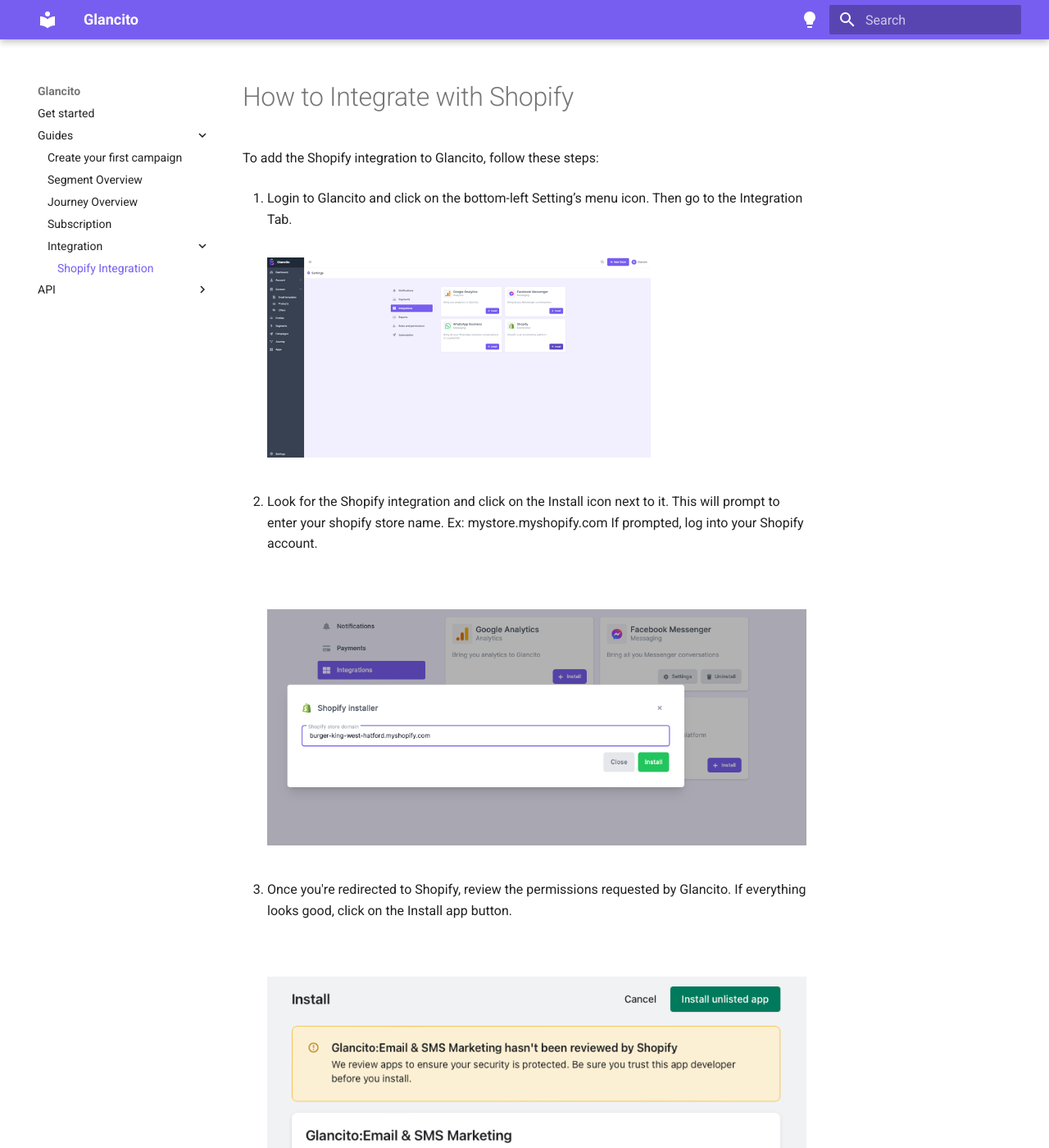
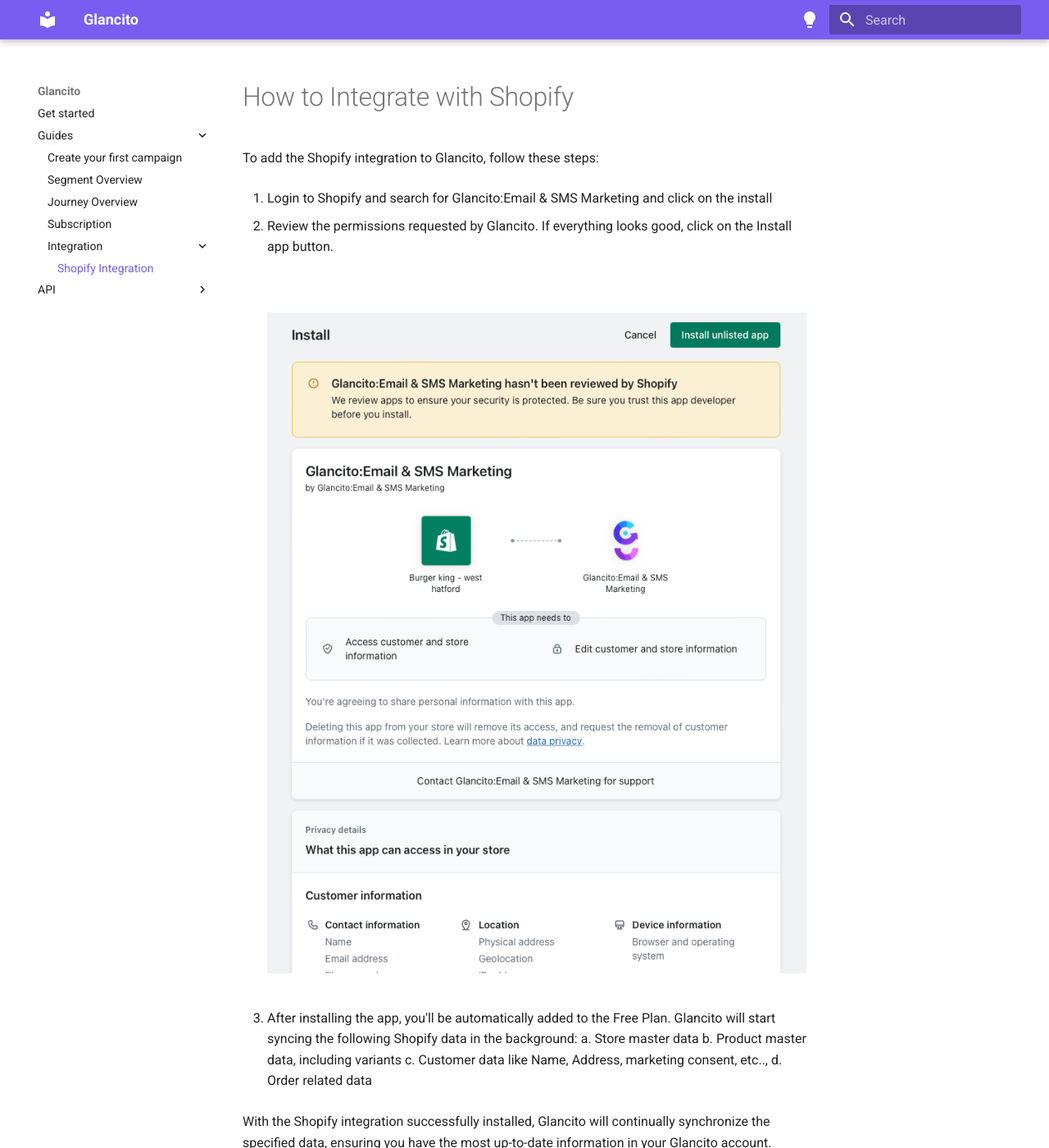
Before and after one commit to Loyaltydish/loyaltydish-docs, an MkDocs documentation site: the page built from docs/guides/integrations/shopify_integrations.md, in a window 1280 px wide and 1400 px high. Shown: the whole window at 82% size. Built offline with MkDocs 1.6.1 and Material for MkDocs 9.7.7, drawn with Linux system fonts in a browser that asks for light colours.

Commit message:
Updated shopify integration

```diff
--- a/docs/guides/integrations/shopify_integrations.md
+++ b/docs/guides/integrations/shopify_integrations.md
@@ -2,29 +2,16 @@
 
 To add the Shopify integration to Glancito, follow these steps:
 
-1.	Login to Glancito and click on the bottom-left Setting’s menu icon. Then go to the Integration Tab.
-      <br> <!-- Add an empty line --> </br>
+1.	Login to Shopify and search for Glancito:Email & SMS Marketing and click on the install
 
-      ![Shopify Integration](../../assets/integrations/shopify-integration.png)
-      <br> <!-- Add an empty line --> </br>
-
-
-2.	Look for the Shopify integration and click on the Install icon next to it. This will prompt to enter your shopify store name. Ex: mystore.myshopify.com
-      If prompted, log into your Shopify account.
-
-      <br> <!-- Add an empty line --> </br>
-
-      ![Shopify Integration](../../assets/integrations/shopify-setting-integration.png)
-      <br> <!-- Add an empty line --> </br>
-
-3.	Once you're redirected to Shopify, review the permissions requested by Glancito. If everything looks good, click on the Install app button.
+2.	Review the permissions requested by Glancito. If everything looks good, click on the Install app button.
 
       <br> <!-- Add an empty line --> </br>
 
       ![Shopify Integration](../../assets/integrations/shopify-install-screen.png)
       <br> <!-- Add an empty line --> </br>
 
-4.	After installing the app, you'll be automatically added to the Free Plan. Glancito will start syncing the following Shopify data in the background:
+3.	After installing the app, you'll be automatically added to the Free Plan. Glancito will start syncing the following Shopify data in the background:
       a.	Store master data
       b.	Product master data, including variants
       c.	Customer data like Name, Address, marketing consent, etc..,
```
Also changed, not shown: docs/guides/subscription.md (line endings or trailing spaces).
